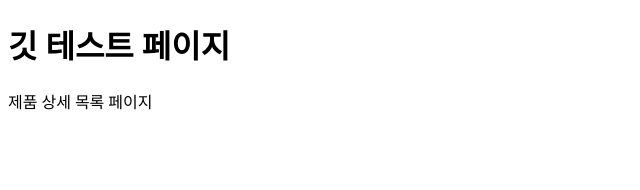
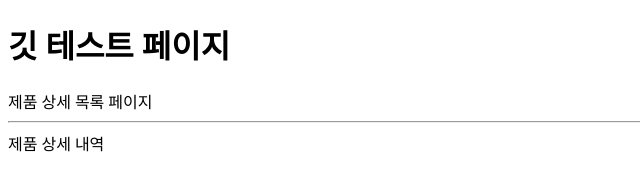
Before and after one commit to junghoon12/gitproject, a plain HTML site: page index.html in a window 1280 px wide. Shown: the whole page, without its empty margins (0-640 px from the left). Drawn offline with Linux system fonts and the light colour scheme.

Commit message:
메인 페이지 생성

```diff
--- a/index.html
+++ b/index.html
@@ -10,5 +10,7 @@
 
     <!-- Git에 추가할 내용 -->
     <div>제품 상세 목록 페이지</div>
+    <hr />
+    <div>제품 상세 내역</div>
   </body>
 </html>
```
